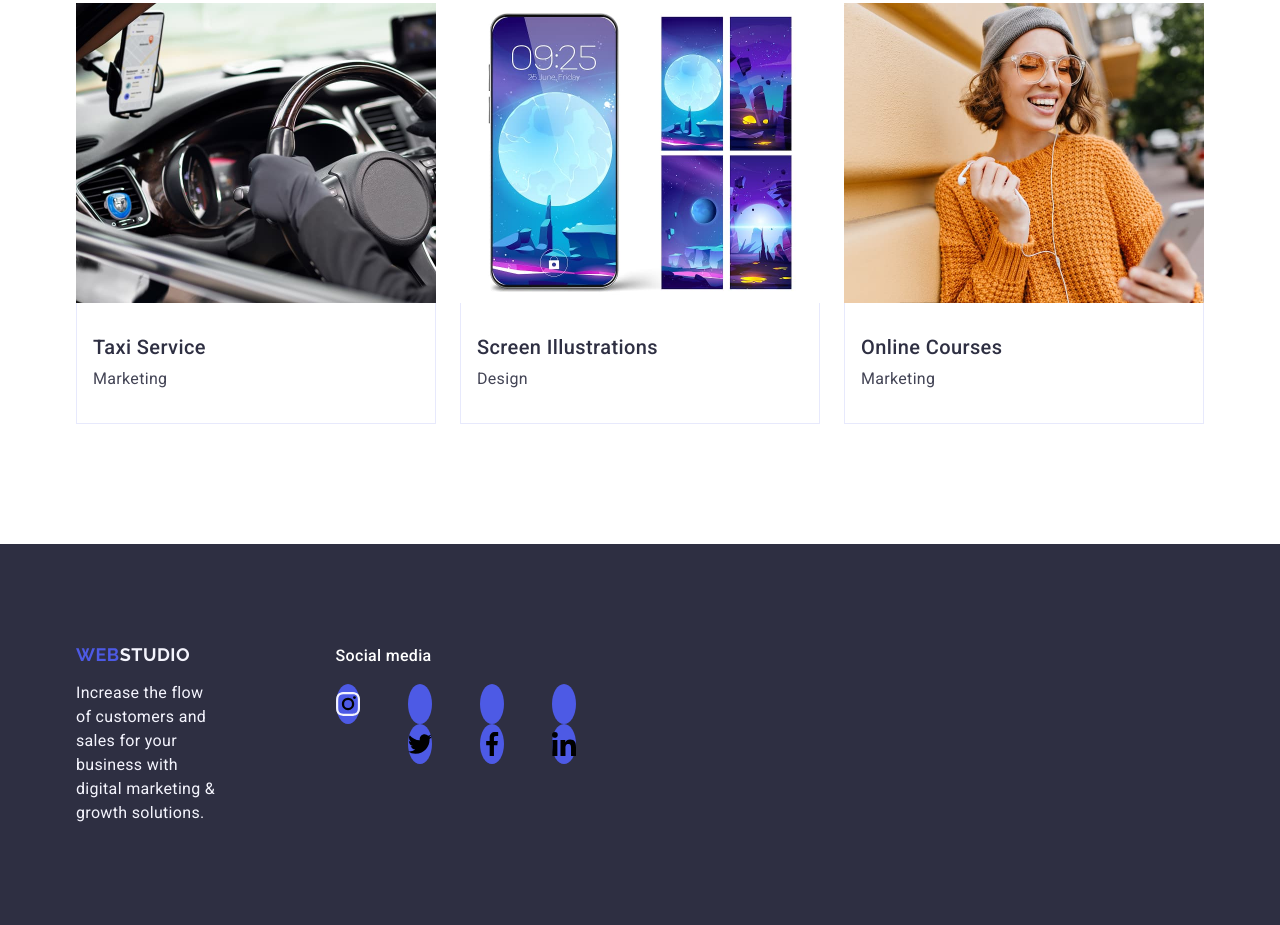
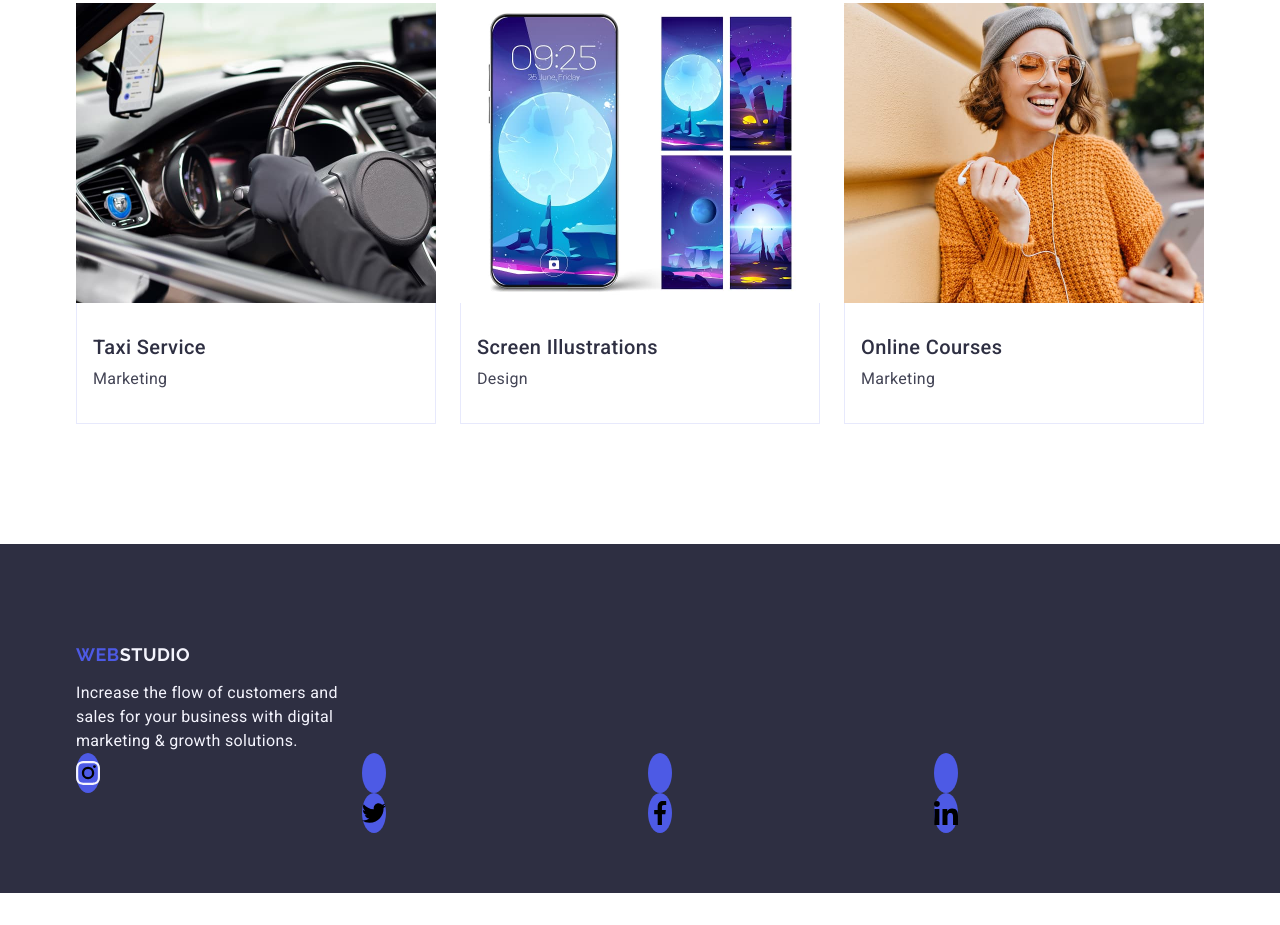
Before and after one commit to Roman-Rozhanskyi/goit-markup-hw-01, a plain HTML site: page index.html in a window 1280 px wide. Shown: the part 2607-3532 px from the top of the page. After the commit the page ends 3500 px from the top, so only its background shows below. Drawn offline with nearby package versions, Linux system fonts and the light colour scheme.

Commit message:
add all file

```diff
--- a/css/styles.css
+++ b/css/styles.css
@@ -501,10 +501,7 @@ box-shadow:  0px 1px 6px rgba(46, 47, 66, 0.08),
   margin-bottom: 16px;
 }
 
-.footer-content{
-  display: flex;
-  align-items: baseline;
-}
+
 
 .footer-logo-part {
   color: #f4f4fd;
--- a/index.html
+++ b/index.html
@@ -380,17 +380,14 @@
 
     <div class="container">
 
-      <div class="footer-content">
-        <div class="paragraph-logo">
-
       <a class="footer-logo" href="./index.html">Web<span class="footer-logo-part">Studio </span></a>
       <p class="footer-list-text">
         Increase the flow of customers and sales for your business with
         digital marketing & growth solutions.
       </p>
-      </div>
-      <div class="media-footer">
-        <p class="social-media">Social media</p>
+
+
+
 
 
         <ul class="social-list-footer">
```
